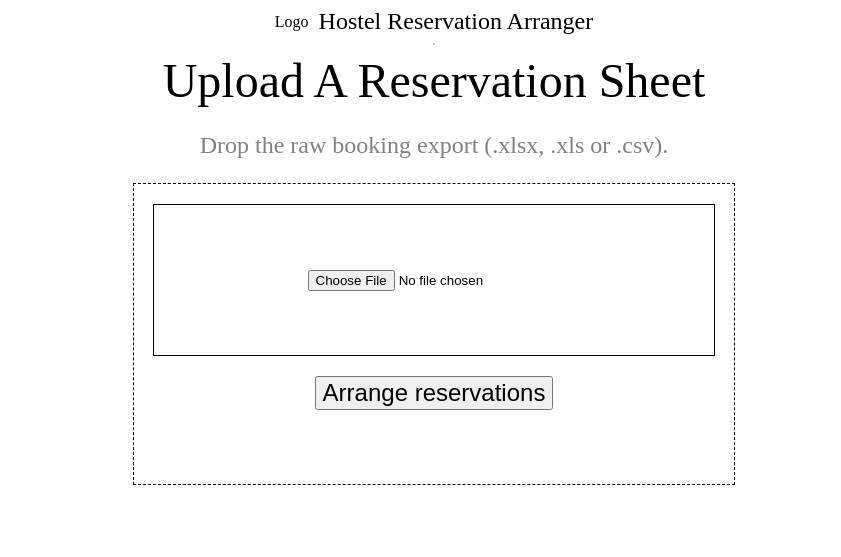
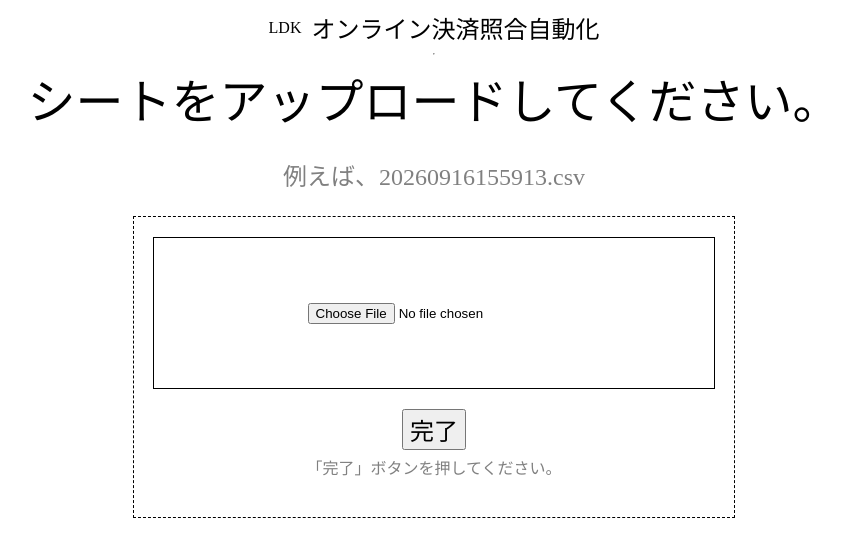
Before and after one commit to MoeMA551/reservation_automation, a Flask app: page / in a window 1280 px wide. Shown: the top 557 px of the page, without its empty margins (206-1047 px from the left). Run offline with Flask 3, Linux system fonts and the light colour scheme.

Commit message:
version 1.4.0 completed

```diff
--- a/static/style.css
+++ b/static/style.css
@@ -3,6 +3,7 @@ body {
 }
 
 #container {
+    margin-top:10px;
     display: flex;
     flex-direction: column;
     flex-wrap:wrap;
@@ -75,3 +76,9 @@ body {
     display: flex;
     justify-content: center;
 }
+
+#btn-des {
+    display: flex;
+    justify-content: center;
+    margin-top:5px;
+}
--- a/templates/index.html
+++ b/templates/index.html
@@ -8,12 +8,12 @@
     <body>
         <div id="container">
             <div id="nav-bar">
-                <div id="logo">Logo</div>
-                <div id="app_title" class="black text-md">Hostel Reservation Arranger</div>
+                <div id="logo">LDK</div>
+                <div id="app_title" class="black text-md">オンライン決済照合自動化</div>
             </div>
             <hr>
-            <div id="main-title" class="black text-lg">Upload A Reservation Sheet</div>
-            <div id="description" class="gray text-md"><p>Drop the raw booking export (.xlsx, .xls or .csv).</p></div>
+            <div id="main-title" class="black text-lg">シートをアップロードしてください。</div>
+            <div id="description" class="gray text-md"><p>例えば、20260916155913.csv </p></div>
             <div id="card">
                 <form action="/process" method="post" enctype="multipart/form-data">
                     <div id="upload-box">
@@ -21,9 +21,10 @@
                     </div>
                     <div id="btn">
                         <button class="btn text-md black" type="submit" id="submit-btn">
-                            Arrange reservations
+                            完了
                         </button>
                     </div>
+                    <div id="btn-des" class="gray text-sm">「完了」ボタンを押してください。</div>
                 </form>
             </div>
         </div>
```
Also changed, not shown: 3 other files.
